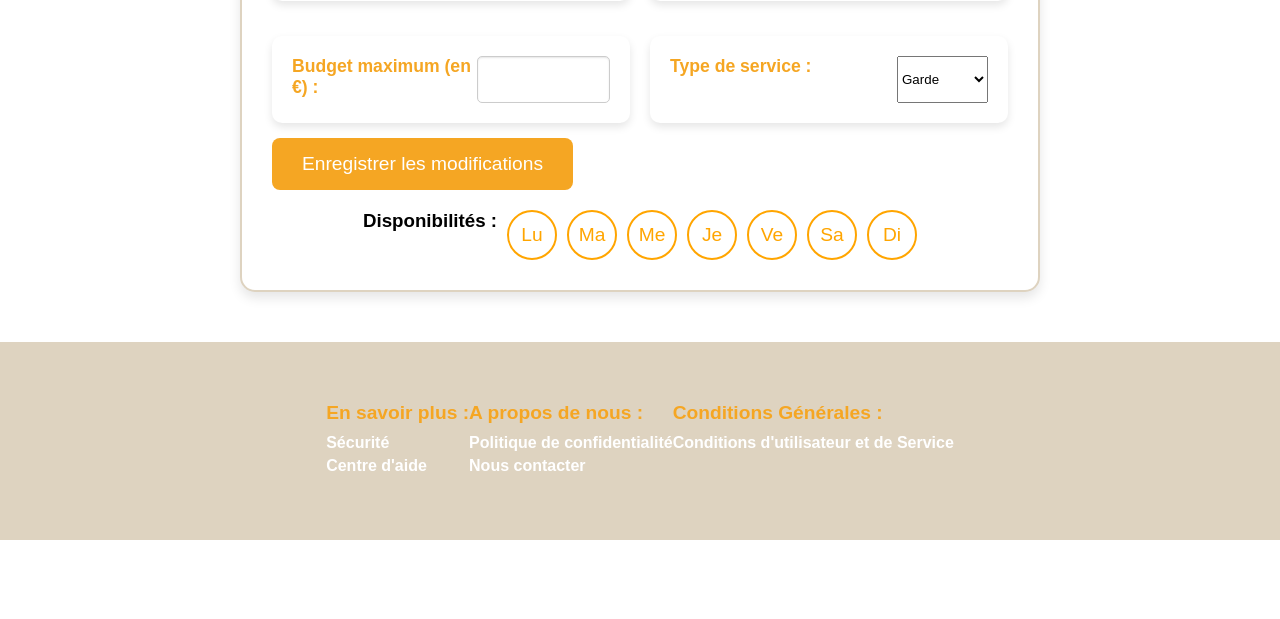
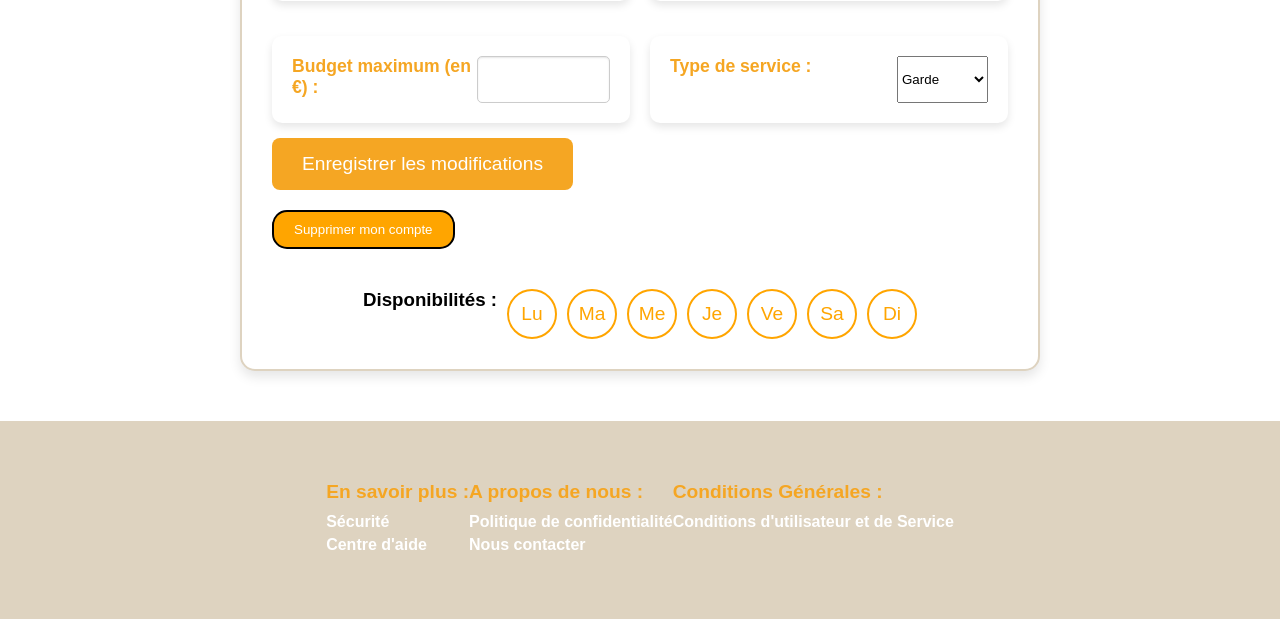
Before and after one commit to tchamalat/Gardien-des-animaux, a PHP site: page /phpmailer/profil_gardien.php in a window 1280 px wide. Shown: the part 1049-1668 px from the top of the page. Before the commit the page ends 1589 px from the top, so only its background shows below. Run offline with PHP 8.4, Linux system fonts and the light colour scheme; the visitor is signed in with stand-in values (Sample User, id 1); data that the repository does not hold is empty.

Commit message:
Update profil_gardien.php

```diff
--- a/profil_gardien.php
+++ b/profil_gardien.php
@@ -205,7 +205,9 @@ $disponibilites_array = explode(',', $disponibilites);
 
         <button type="submit" class="btn">Enregistrer les modifications</button>
     </form>
-
+    <form method="POST" action="delete_account.php">
+        <button class="btn-delete-account" type="submit" name="delete_account">Supprimer mon compte</button>
+    </form>
     <div class="availability-buttons">
         <h3>Disponibilités :</h3>
         <button class="btn-availability">Lu</button>
```
